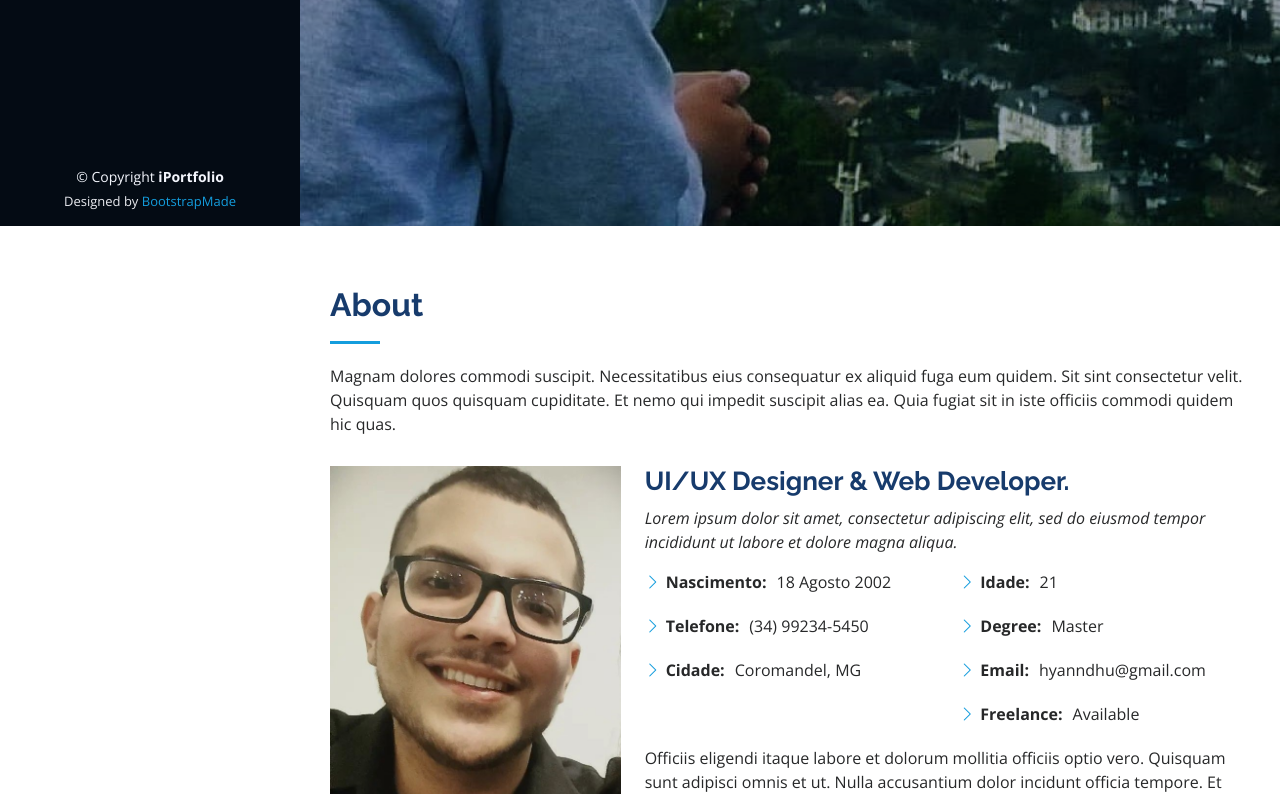
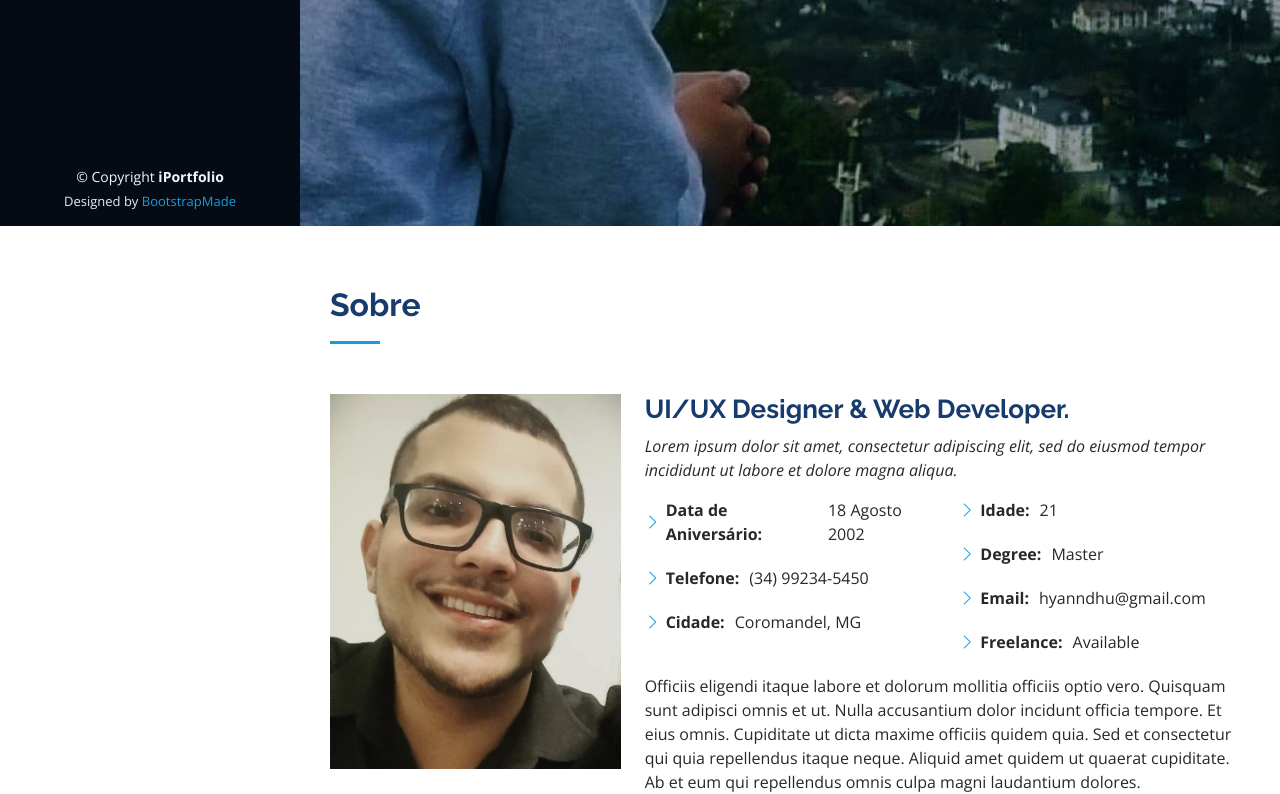
Before and after one commit to hyanndhu/portfolio, a plain HTML site: page index.html in a window 1280 px wide. Shown: the part 574-1368 px from the top of the page. Drawn offline with nearby package versions, Linux system fonts and the light colour scheme.

Commit message:
Atualização sessão sobre

```diff
--- a/index.html
+++ b/index.html
@@ -84,8 +84,7 @@
       <div class="container">
 
         <div class="section-title">
-          <h2>About</h2>
-          <p>Magnam dolores commodi suscipit. Necessitatibus eius consequatur ex aliquid fuga eum quidem. Sit sint consectetur velit. Quisquam quos quisquam cupiditate. Et nemo qui impedit suscipit alias ea. Quia fugiat sit in iste officiis commodi quidem hic quas.</p>
+          <h2>Sobre</h2>
         </div>
 
         <div class="row">
@@ -101,7 +100,7 @@
             <div class="row">
               <div class="col-lg-6">
                 <ul>
-                  <li><i class="bi bi-chevron-right"></i> <strong>Nascimento:</strong> <span>18 Agosto 2002</span></li>
+                  <li><i class="bi bi-chevron-right"></i> <strong>Data de Aniversário:</strong> <span>18 Agosto 2002</span></li>
                   <li><i class="bi bi-chevron-right"></i> <strong>Telefone:</strong> <span>(34) 99234-5450</span></li>
                   <li><i class="bi bi-chevron-right"></i> <strong>Cidade:</strong> <span>Coromandel, MG</span></li>
                 </ul>
```
